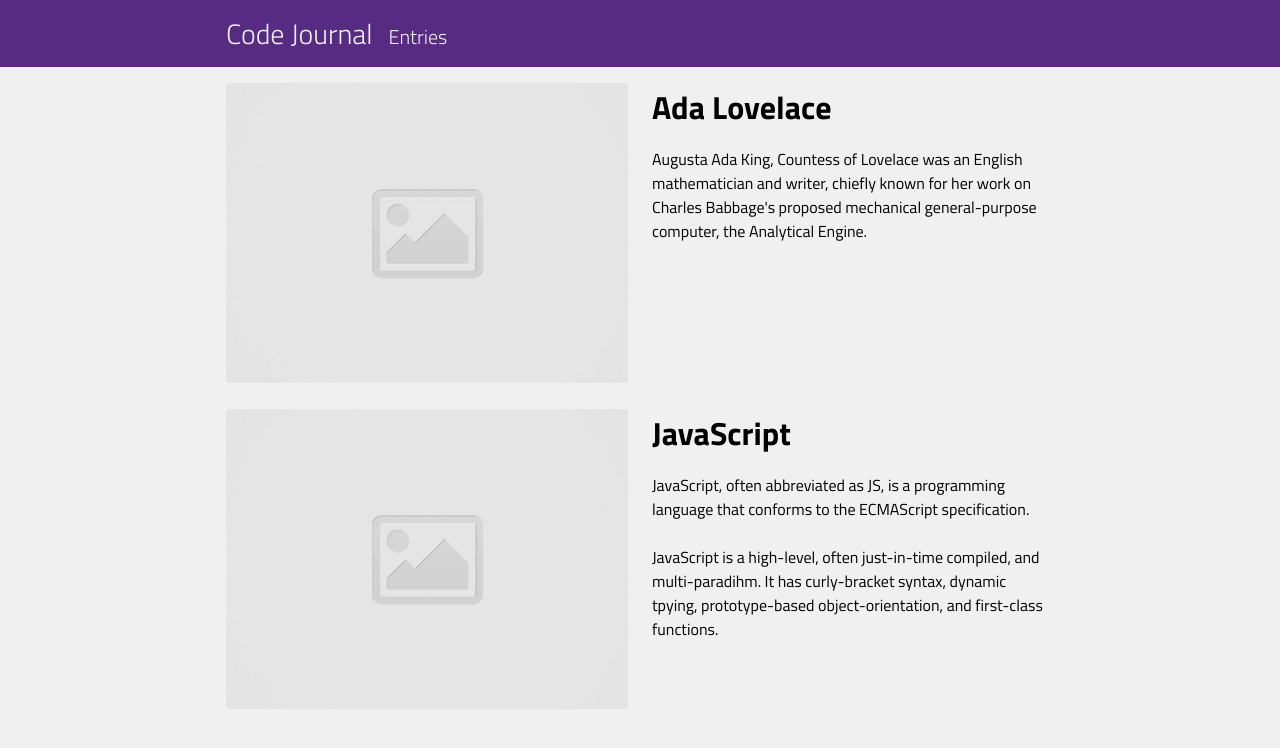
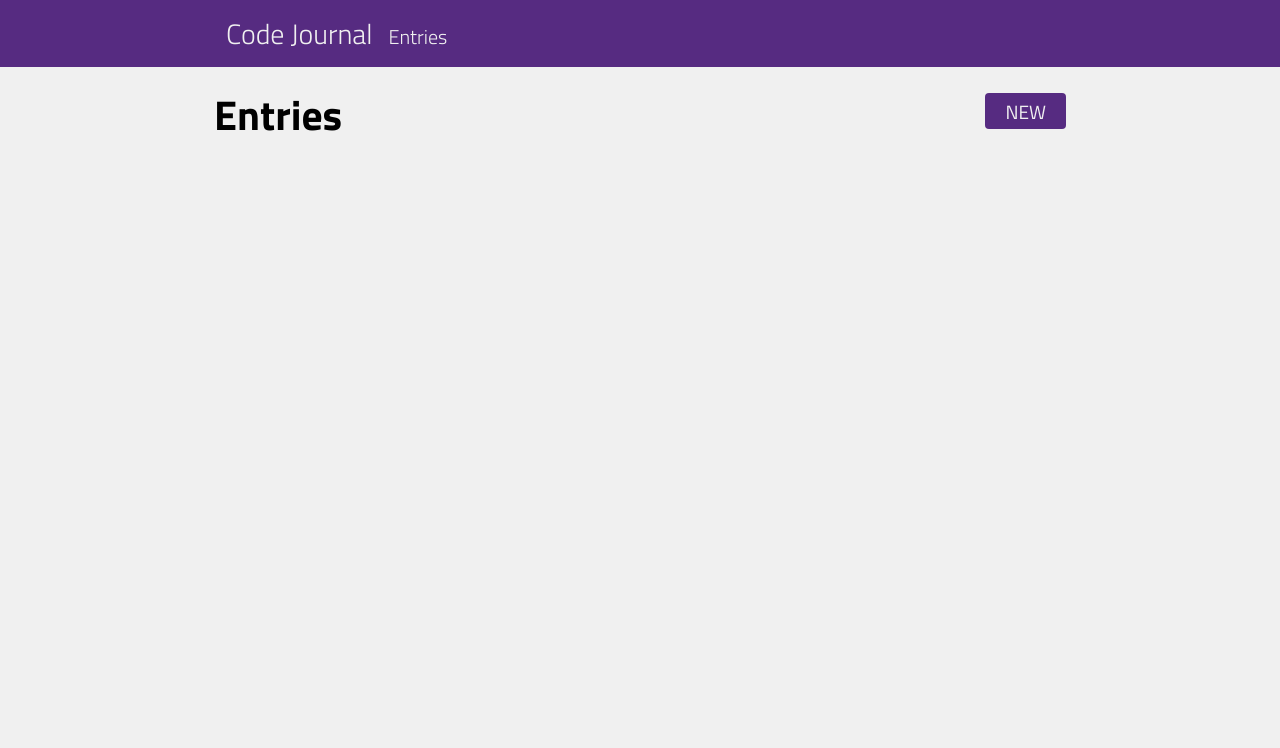
Before and after one commit to jiannicariaga/code-journal, a website: page index.html in a window 1280 px wide. Drawn offline with Linux system fonts and the light colour scheme.

Commit message:
Add an anchor to the entries view that shows the entry form. #2

```diff
--- a/css/layout.css
+++ b/css/layout.css
@@ -18,6 +18,10 @@
   width: 100%;
 }
 
+.column-half-nav {
+  width: 50%;
+}
+
 .text-align-right {
   text-align: right;
 }
--- a/css/styles.css
+++ b/css/styles.css
@@ -60,7 +60,8 @@ textarea {
   resize: none;
 }
 
-.save {
+.save,
+.new {
   background-color: #562b81;
   color: #f0f0f0;
   font-size: 1.1rem;
@@ -70,7 +71,23 @@ textarea {
   border: none;
 }
 
-.save:hover {
+.nav-container {
+  display: flex;
+  justify-content: flex-end;
+  align-items: center;
+}
+
+.new {
+  font-size: 1.2rem;
+  text-decoration: none;
+  border-radius: 4px;
+  padding-top: 0.25rem;
+  padding-bottom: 0.25rem;
+  margin-top: 1.6rem;
+}
+
+.save:hover,
+.new:hover {
   cursor: pointer;
 }
 
--- a/index.html
+++ b/index.html
@@ -67,37 +67,17 @@
       </form>
     </div>
     <div class="container" data-view="entries">
-      <ul>
-        <li class="row">
-          <div class="column-half">
-            <img src="images/placeholder-image-square.jpg">
+      <div class="row">
+        <div class="column-half-nav">
+          <h1>Entries</h1>
+        </div>
+        <div class="column-half-nav">
+          <div class="row nav-container">
+            <a class="new" href="#">NEW</a>
           </div>
-          <div class="column-half">
-            <h2>Ada Lovelace</h2>
-            <p>
-              Augusta Ada King, Countess of Lovelace was an English
-              mathematician and writer, chiefly known for her work on Charles
-              Babbage's proposed mechanical general-purpose computer, the
-              Analytical Engine.
-            </p>
-          </div>
-        </li>
-        <li class="row">
-          <div class="column-half">
-            <img src="images/placeholder-image-square.jpg">
-          </div>
-          <div class="column-half">
-            <h2>JavaScript</h2>
-            <p>
-              JavaScript, often abbreviated as JS, is a programming language
-              that conforms to the ECMAScript specification.<br><br>
-              JavaScript is a high-level, often just-in-time compiled, and
-              multi-paradihm. It has curly-bracket syntax, dynamic tpying,
-              prototype-based object-orientation, and first-class functions.
-            </p>
-          </div>
-        </li>
-      </ul>
+        </div>
+      </div>
+      <ul></ul>
     </div>
   </main>
   <script src="js/data.js"></script>
```
